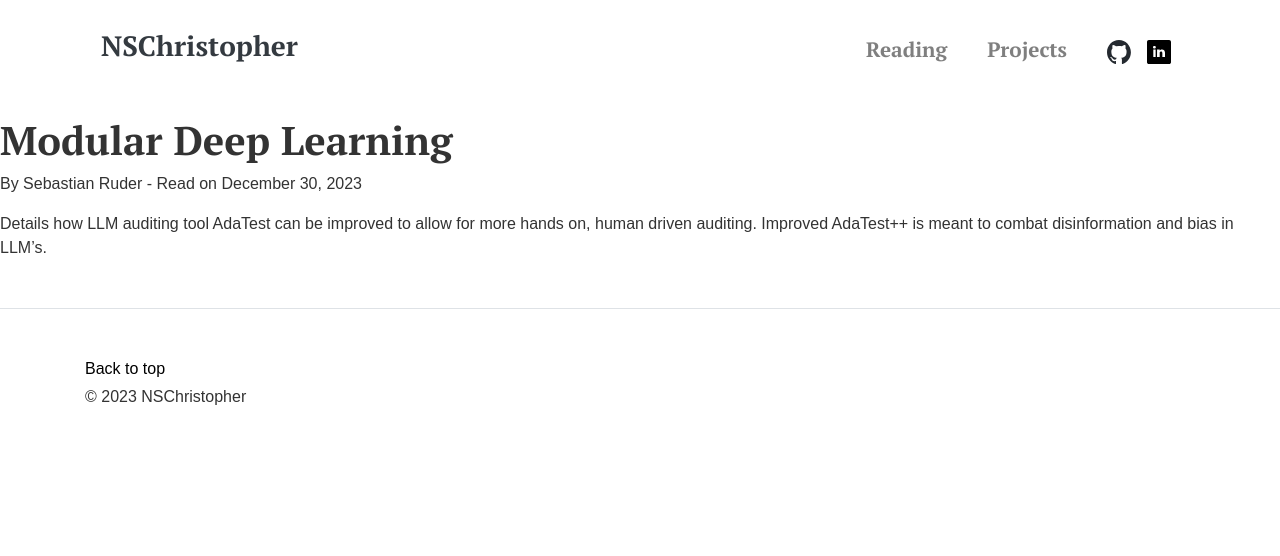
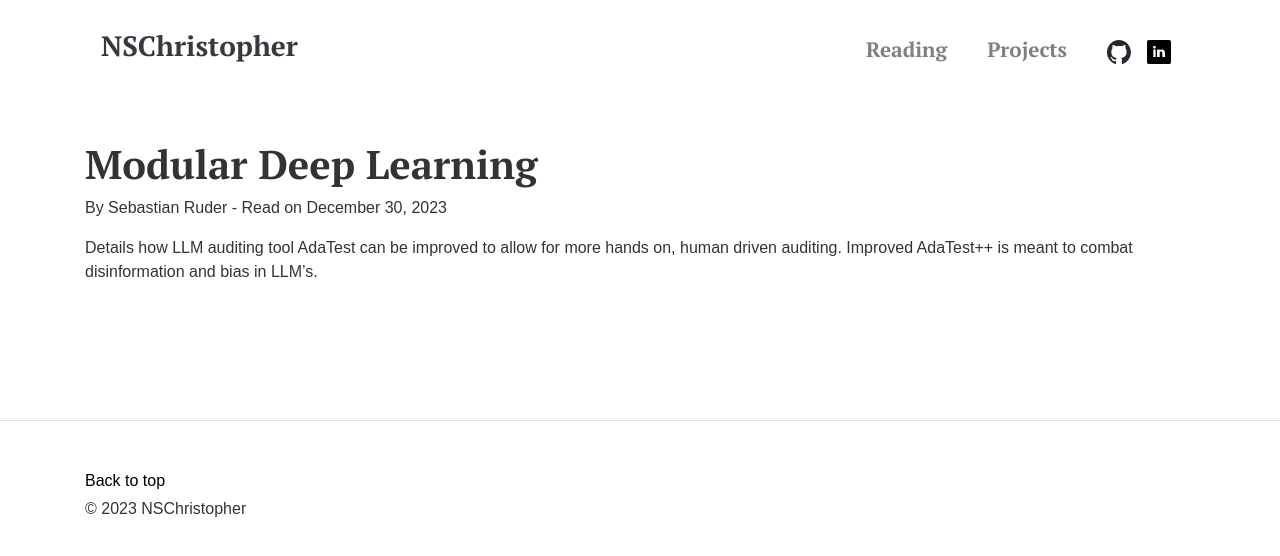
Before and after one commit to NSChristopher/NSChristopher.github.io, a Jekyll site: the page built from _reading-blogs/Modular-Deep-Learning.md, in a window 1280 px wide. Shown: the top 556 px of the page. Built offline with Jekyll 4.4.1, drawn with Linux system fonts in a browser that asks for light colours.

Commit message:
Update reading-summary.html

```diff
--- a/_layouts/reading-summary.html
+++ b/_layouts/reading-summary.html
@@ -2,7 +2,9 @@
 layout: default
 ---
 <article class="blog-post">
-  <h1 class="blog-post-title">{{ page.title }}</h1>
-  <p class="blog-post-meta">By {{ page.author }} - Read on {{ page.read-on | date: "%B %d, %Y" }}</p>
-  {{ content }}
+  <div class="container py-4">
+    <h1 class="blog-post-title">{{ page.title }}</h1>
+    <p class="blog-post-meta">By {{ page.author }} - Read on {{ page.read-on | date: "%B %d, %Y" }}</p>
+    {{ content }}
+  <div class="container py-4">
 </article>
```
